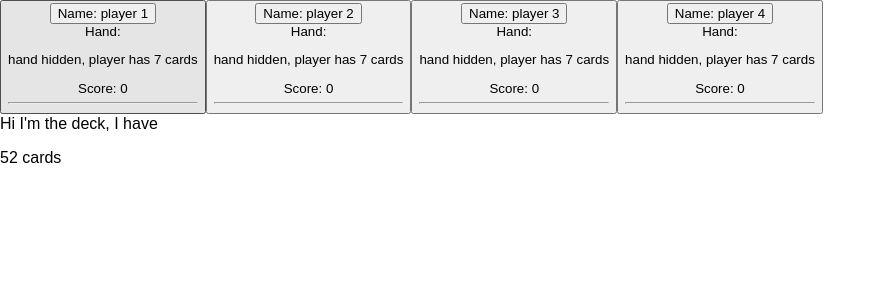
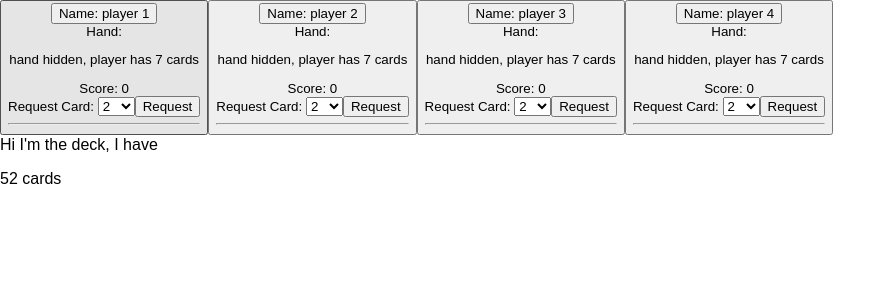
Before and after one commit to card-game-generator/suits-capstone-fsa, a React (Create React App) app: page / in a window 1280 px wide. Shown: the top 300 px of the page, without its empty margins (0-896 px from the left). Built offline with nearby package versions, Linux system fonts and the light colour scheme.

Commit message:
feat: added dropdown to player component and call validator on card request

```diff
--- a/src/components/Board/Board.js
+++ b/src/components/Board/Board.js
@@ -28,16 +28,15 @@ export default class Board extends Component {
       ],
       currentPhaseIdx: 0,
     };
+    this.handleClick = this.handleClick.bind(this);
   }
 
   //Handles deck click
-  handleClick(target) {
+  handleClick(target, reqCard, event) {
+    event.preventDefault();
     let phase1 = this.state.turn[0]
 
-    validator(phase1, target, this.state.players[this.state.currentPlayerIdx]);
-    // // invokes validator with the clicked component
-    // console.log(target);
-    // validator(target);
+    validator(phase1, target, reqCard, this.state.players[this.state.currentPlayerIdx]);
   }
 
   render() {
@@ -52,8 +51,8 @@ export default class Board extends Component {
             {this.state.players.map(player => {
               return (
                 //Player component
-                <button onClick={() => this.handleClick(player)} key={player.name}>
-                  <PlayerComp player={player} />
+                <button key={player.name}>
+                  <PlayerComp submitHandler={this.handleClick} player={player} />
                 </button>
               );
             })}
--- a/src/components/Board/Player.js
+++ b/src/components/Board/Player.js
@@ -4,7 +4,11 @@ import Card from './Card';
 export default class Player extends Component {
   constructor(props) {
     super(props);
-    this.state = { player: '' };
+    this.state = {
+      player: '',
+      reqCard: 0
+    };
+    this.handleChange = this.handleChange.bind(this);
     // this.handleClick = this.handleClick.bind(this);
   }
 
@@ -13,7 +17,15 @@ export default class Player extends Component {
   //   console.log(event.target.name);
   // }
 
+  handleChange(event) {
+    console.log(event.target.value)
+
+    //Changes state to card
+    this.setState({ reqCard: event.target.value });
+  }
+
   render() {
+    let deckValues = ['2', '3', '4', '5', '6', '7', '8', '9', '10', 'J', 'K', 'Q', 'A'];
     let player = this.props.player;
     return (
         <div className={`player-${player.name}`}>
@@ -34,6 +46,17 @@ export default class Player extends Component {
               )}
           </div>
           <div className="player-score">Score: {player.score}</div>
+          <form onSubmit={(event) => this.props.submitHandler(player, this.state.reqCard, event)}>
+            <label>Request Card: </label>
+            <select onChange={this.handleChange}>
+              {deckValues.map(deckValue => {
+                return (
+                  <option value={deckValue} key={deckValue}>{deckValue}</option>
+                )
+              })}
+            </select>
+            <button type="submit">Request</button>
+          </form>
           <hr />
         </div>
     );
--- a/src/utils/Game/CurrentGame.js
+++ b/src/utils/Game/CurrentGame.js
@@ -16,16 +16,17 @@ export function createGame(numPlayers, numCardsPerPlayer) {
 }
 
 //expects to check if move/click is valid based on the target value
-export function validator(context, target, source) {
+export function validator(context, target, reqCard, source) {
   // check if context.target is equal to event.target.name
   if (context.target === target.type) {
     // were expecting context.source to be an instance of a player
     // context.source
-    const found = target[context.targetAction](2);
+    const found = target[context.targetAction](reqCard);
     //We are assuming that the source is the current player
     if(found) {
       source[context.sourceAction](found);
     }
+    console.log('VALIDATOR TARGET: ', target, 'VALIDATOR SOURCE: ', source)
     // return true;
   }
 }
--- a/src/utils/Player.js
+++ b/src/utils/Player.js
@@ -17,7 +17,7 @@ class Player {
 
   // this func is expecting reqCard to be a VALUE (without SUIT)
   giveCard(reqCard) {
-    let cardFound = this.hand.find(card => Number(card.value) === reqCard);
+    let cardFound = this.hand.find(card => Number(card.value) === Number(reqCard));
     if (cardFound) {
       this.hand.splice(this.hand.indexOf(cardFound), 1);
       return cardFound;
```
Lines whose indentation alone changed are shown as unchanged.
